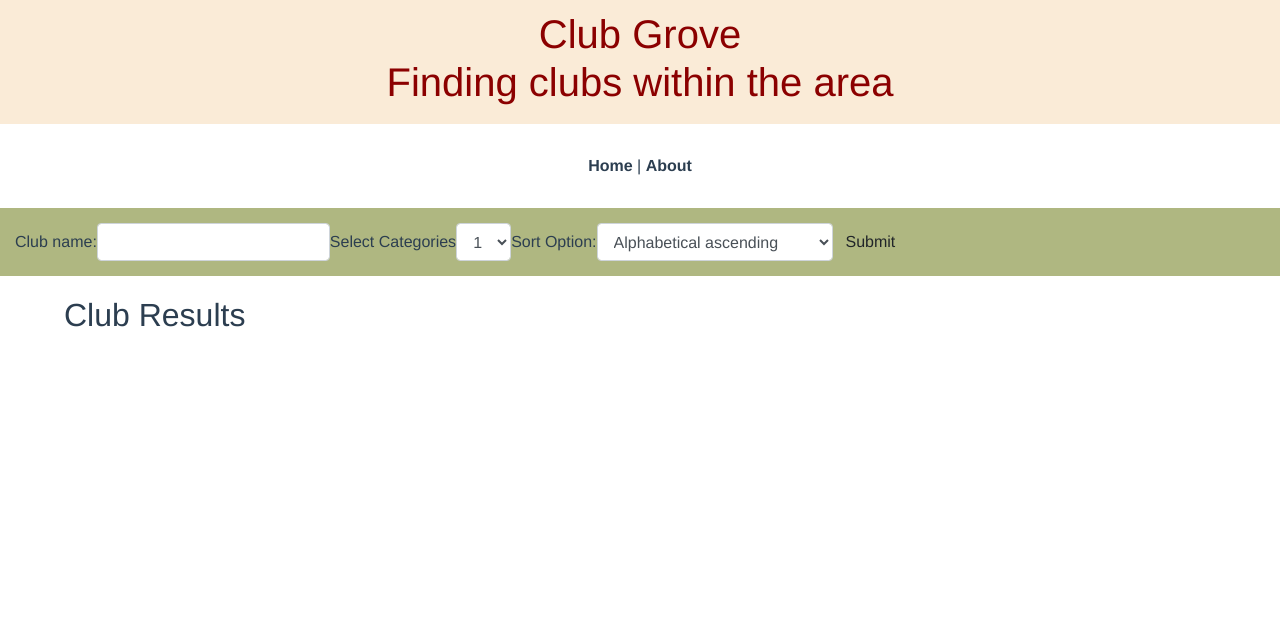
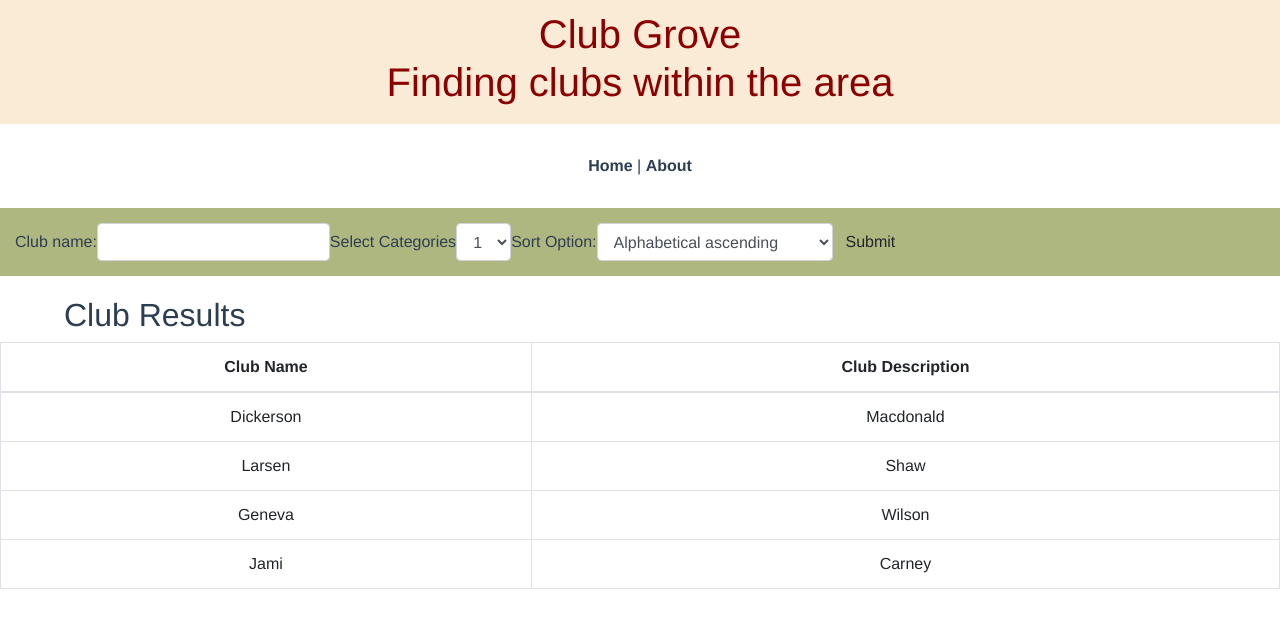
Before and after one commit to Lleeshen/ClubGrove, a Vue app in the folder frontend/: page /club in a window 1280 px wide. Shown: the top 628 px of the page. Built offline with nearby package versions, Linux system fonts and the light colour scheme.

Commit message:
Club Result table with bootstrapvue, 1 club per row

```diff
--- a/frontend/src/views/ClubSearch.vue
+++ b/frontend/src/views/ClubSearch.vue
@@ -28,6 +28,7 @@
       </form>
     </div>
     <h2> Club Results </h2>
+    <b-table bordered hover :items="items"></b-table>
   </div>
 </template>
 
@@ -35,8 +36,20 @@
 // @ is an alias to /src
 
 export default {
-  name: 'Search Clubs'
+  name: 'Search Clubs',
+  data() {
+    return {
+      //Replace this with actual club results
+      items: [
+        { clubName: 'Dickerson', clubDescription: 'Macdonald' },
+        { clubName: 'Larsen', clubDescription: 'Shaw' },
+        { clubName: 'Geneva', clubDescription: 'Wilson' },
+        { clubName: 'Jami', clubDescription: 'Carney' }
+      ]
+    }
+  }
 }
+
 </script>
 
 <style scoped>
```
